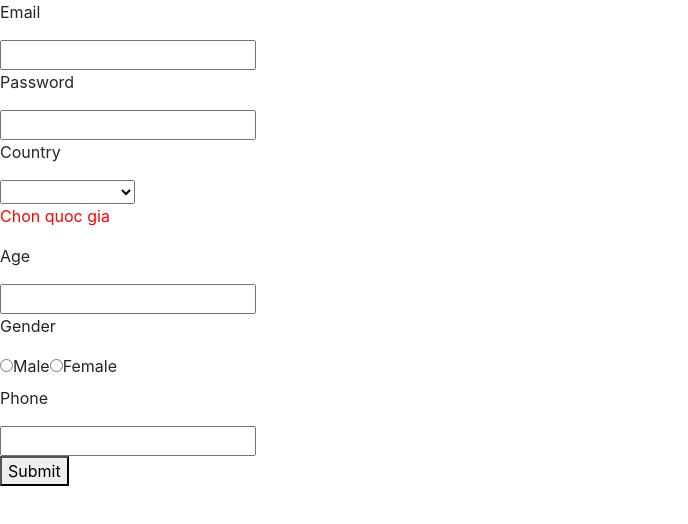
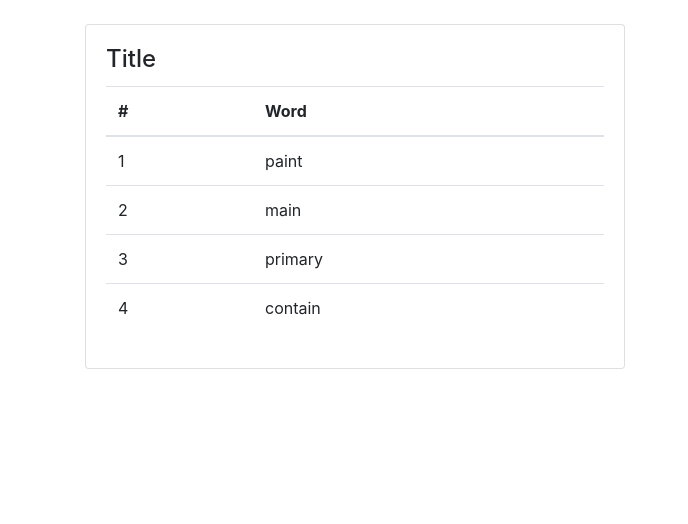
Before and after one commit to HoangVuong19/A0222I1-Module5-HoangVuong, an Angular app in the folder _03_angular/angular-overview/: page / in a window 1280 px wide. Shown: the top 524 px of the page, without its empty margins (0-688 px from the left). Built offline with nearby package versions, Linux system fonts and the light colour scheme.

Commit message:
done dictionary

```diff
--- a/_03_angular/angular-overview/src/app/app-routing.module.ts
+++ b/_03_angular/angular-overview/src/app/app-routing.module.ts
@@ -1,8 +1,13 @@
 import { NgModule } from '@angular/core';
 import { Routes, RouterModule } from '@angular/router';
+import {DictionaryDetailComponent} from "./dictionary-detail/dictionary-detail.component";
+import {DictionayPageComponent} from "./dictionay-page/dictionay-page.component";
 
 
-const routes: Routes = [];
+const routes: Routes = [
+  {path: 'detail/:index', component: DictionaryDetailComponent},
+  {path: '', component: DictionayPageComponent}
+];
 
 @NgModule({
   imports: [RouterModule.forRoot(routes)],
--- a/_03_angular/angular-overview/src/app/app.component.html
+++ b/_03_angular/angular-overview/src/app/app.component.html
@@ -1 +1 @@
-<app-register></app-register>
+<router-outlet></router-outlet>
--- a/_03_angular/angular-overview/src/app/app.module.ts
+++ b/_03_angular/angular-overview/src/app/app.module.ts
@@ -10,6 +10,8 @@ import { ArticleComponent } from './hackernews/article/article.component';
 import { LikeComponent } from './hackernews/like/like.component';
 import { CountdownComponent } from './countdown/countdown.component';
 import { RegisterComponent } from './register/register.component';
+import { DictionayPageComponent } from './dictionay-page/dictionay-page.component';
+import { DictionaryDetailComponent } from './dictionary-detail/dictionary-detail.component';
 
 @NgModule({
   declarations: [
@@ -19,7 +21,9 @@ import { RegisterComponent } from './register/register.component';
     ArticleComponent,
     LikeComponent,
     CountdownComponent,
-    RegisterComponent
+    RegisterComponent,
+    DictionayPageComponent,
+    DictionaryDetailComponent
   ],
   imports: [
     BrowserModule,
--- /dev/null
+++ b/_03_angular/angular-overview/src/app/dictionary-detail/dictionary-detail.component.html
@@ -0,0 +1,13 @@
+<div class="card border-info mt-4">
+  <div class="card-body">
+    <h4 class="card-title">Dictionary Detail</h4>
+    <div *ngIf="dictionaryDetail; else noData">
+      <div>Name: {{dictionaryDetail.word}}</div>
+      <div>Gender: {{dictionaryDetail.mean}}</div>
+    </div>
+
+    <ng-template #noData>
+      <p style="color: red">No Data</p>
+    </ng-template>
+  </div>
+</div>
--- /dev/null
+++ b/_03_angular/angular-overview/src/app/dictionary-detail/dictionary-detail.component.ts
@@ -0,0 +1,21 @@
+import { Component, OnInit } from '@angular/core';
+import {IWord} from "../../model/iword";
+import {ActivatedRoute} from "@angular/router";
+import {DictionaryService} from "../service/dictionary.service";
+
+@Component({
+  selector: 'app-dictionary-detail',
+  templateUrl: './dictionary-detail.component.html',
+  styleUrls: ['./dictionary-detail.component.css']
+})
+export class DictionaryDetailComponent implements OnInit {
+  dictionaryDetail: IWord | undefined;
+
+  constructor(private _activatedRoute: ActivatedRoute, private dictionaryService: DictionaryService) { }
+
+  ngOnInit(): void {
+    const dictionaryIndex = this._activatedRoute.snapshot.params.index;
+    this.dictionaryDetail = this.dictionaryService.findByIndex(dictionaryIndex - 1);
+  }
+
+}
--- /dev/null
+++ b/_03_angular/angular-overview/src/app/dictionay-page/dictionay-page.component.html
@@ -0,0 +1,25 @@
+<div class="container mt-4">
+  <div class="row">
+    <div class="col-6">
+      <div class="card">
+        <div class="card-body">
+          <h4 class="card-title">Title</h4>
+          <table class="table">
+            <thead>
+            <tr>
+              <th>#</th>
+              <th>Word</th>
+            </tr>
+            </thead>
+            <tbody>
+            <tr *ngFor="let item of word; let i = index" [routerLink]="['/detail',i+1]">
+              <td>{{i+1}}</td>
+              <td>{{item.word}}</td>
+            </tr>
+            </tbody>
+          </table>
+        </div>
+      </div>
+    </div>
+  </div>
+</div>
--- /dev/null
+++ b/_03_angular/angular-overview/src/app/dictionay-page/dictionay-page.component.ts
@@ -0,0 +1,19 @@
+import { Component, OnInit } from '@angular/core';
+import {DictionaryService} from "../service/dictionary.service";
+import {IWord} from "../../model/iword";
+
+@Component({
+  selector: 'app-dictionay-page',
+  templateUrl: './dictionay-page.component.html',
+  styleUrls: ['./dictionay-page.component.css']
+})
+export class DictionayPageComponent implements OnInit {
+  word: IWord[];
+
+  constructor(private dictionaryService: DictionaryService ) { }
+
+  ngOnInit(): void {
+    this.word = this.dictionaryService.findAll();
+  }
+
+}
--- /dev/null
+++ b/_03_angular/angular-overview/src/app/service/dictionary.service.ts
@@ -0,0 +1,23 @@
+import { Injectable } from '@angular/core';
+import {IWord} from "../../model/iword";
+
+@Injectable({
+  providedIn: 'root'
+})
+export class DictionaryService {
+  private _dictionaries: IWord[] = [
+    {word: 'paint', mean: 'sơn'},
+    {word: 'main', mean: 'chính'},
+    {word: 'primary', mean: 'chủ yếu'},
+    {word: 'contain', mean: 'chứa'}
+  ];
+  constructor() { }
+
+  findAll() {
+    return this._dictionaries;
+  }
+
+  findByIndex(index: number) {
+    return this._dictionaries[index];
+  }
+}
--- /dev/null
+++ b/_03_angular/angular-overview/src/model/iword.ts
@@ -0,0 +1,4 @@
+export interface IWord {
+  word?: string;
+  mean?: string;
+}
```
Also changed, not shown: _03_angular/angular-overview/src/app/dictionary-detail/dictionary-detail.component.css (added), _03_angular/angular-overview/src/app/dictionay-page/dictionay-page.component.css (added).
